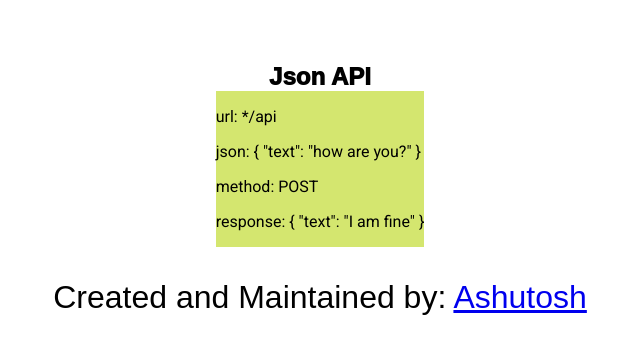
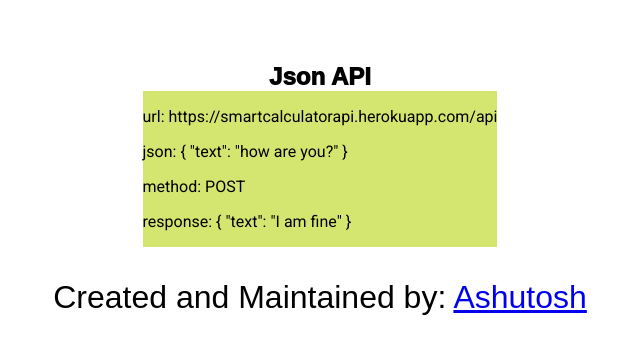
Before and after one commit to ashutoshkmrsingh/Calculator, a Flask app: page / in a window 1280 px wide. Shown: the part 133-487 px from the top of the page, without its empty margins (320-960 px from the left). Run offline with Flask 2, Linux system fonts and the light colour scheme; some web fonts are replaced.

Commit message:
Fixed url in index.html

```diff
--- a/templates/index.html
+++ b/templates/index.html
@@ -4,7 +4,7 @@
         Json API
     </div>
     <div class="api-call">
-        <p>url: */api</p>
+        <p>url: https://smartcalculatorapi.herokuapp.com/api</p>
         <p>json:  { "text": "how are you?" }</p>
         <p>method: POST</p>
         <p>response: { "text": "I am fine" }</p>
```
